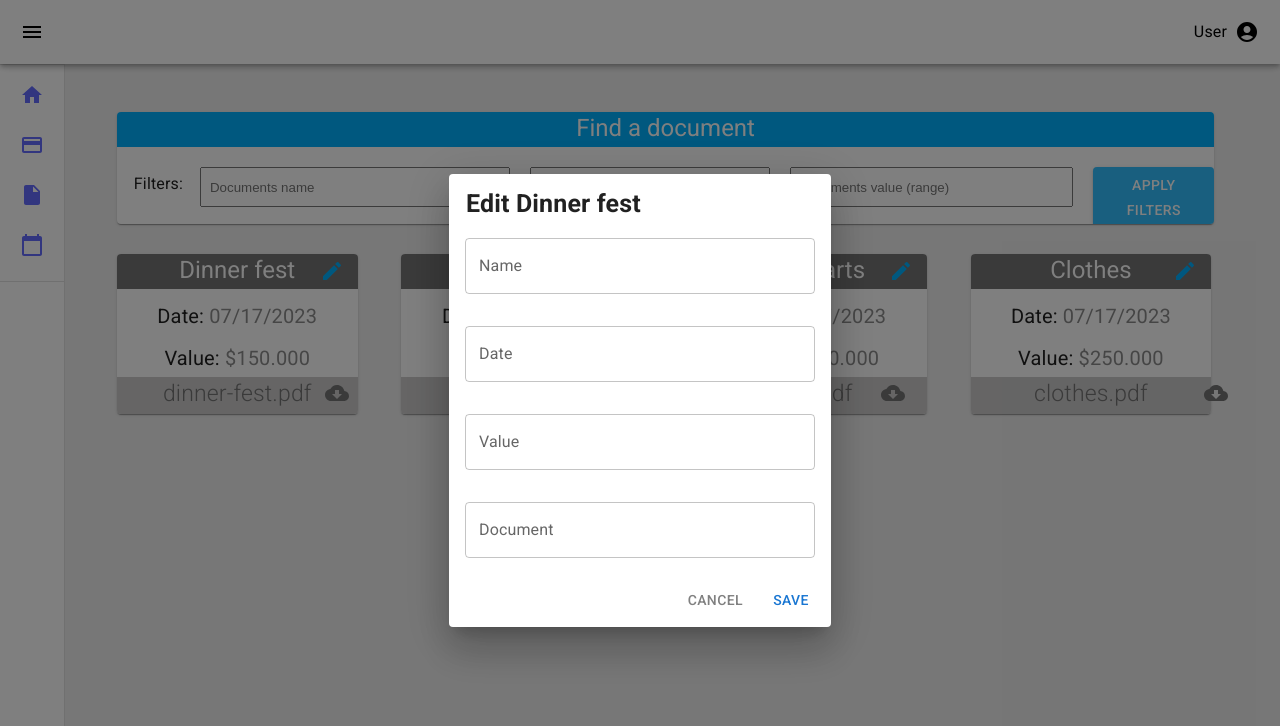
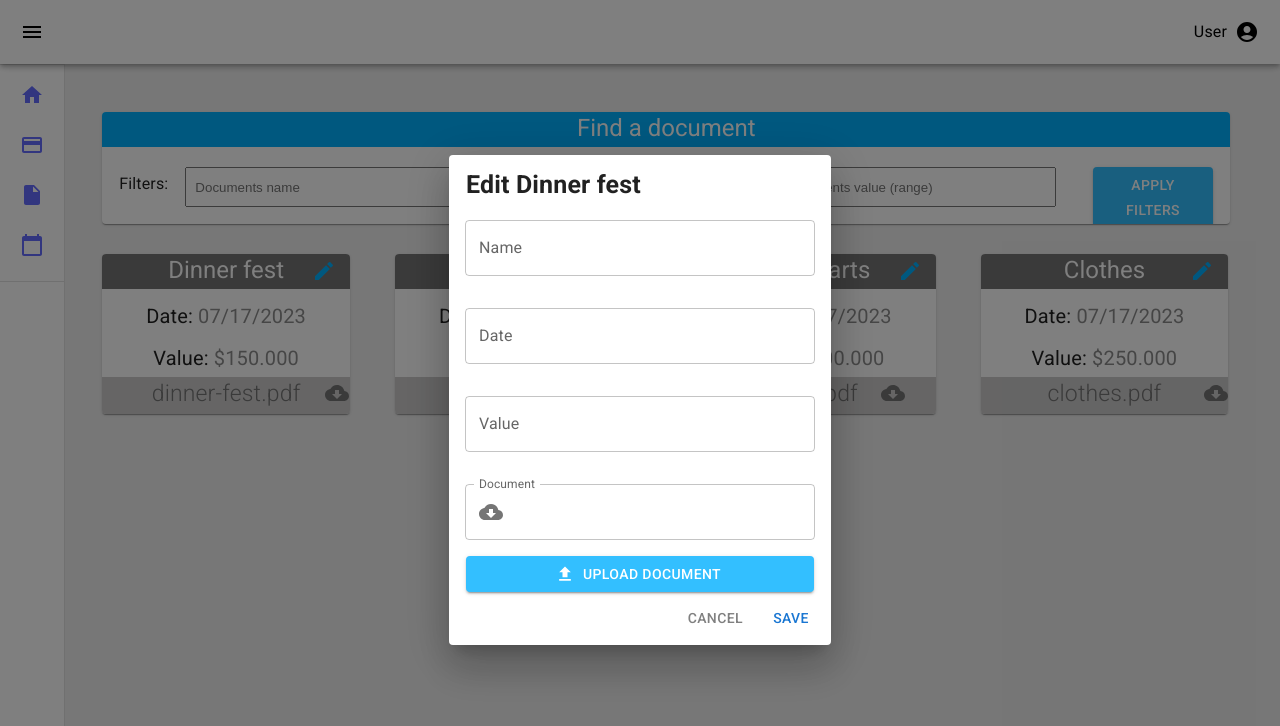
Before and after one commit to JPabloMF/Bills-system, a React (Vite) app: page /dashboard/documents in a window 1280 px wide. Both pictures are taken after a click on the button 345 px from the left and 272 px from the top of the page. Shown: the top 726 px of the page. Built offline with nearby package versions, Linux system fonts and the light colour scheme.

Commit message:
Se agrego icono en el text field y se creo un button para subir archivos

```diff
--- a/src/components/shared/DialogDocuments.jsx
+++ b/src/components/shared/DialogDocuments.jsx
@@ -8,7 +8,10 @@ import DialogActions from "@mui/material/DialogActions";
 import IconButton from "@mui/material/IconButton";
 import CloseIcon from "@mui/icons-material/Close";
 import TextField from "@mui/material/TextField";
-
+import InputAdornment from "@mui/material/InputAdornment";
+import CloudDownloadIcon from "@mui/icons-material/CloudDownload";
+import FileUploadIcon from "@mui/icons-material/FileUpload";
+import "../../style/Documents.css";
 
 const BootstrapDialog = styled(Dialog)(({ theme }) => ({
   "& .MuiDialogContent-root": {
@@ -65,7 +68,26 @@ export default function DialogDocuments({ title }) {
         <TextField id="basic" label="Name" variant="outlined" />
         <TextField id="basicO" label="Date" variant="outlined" />
         <TextField id="outlined" label="Value" variant="outlined" />
-        <TextField id="outlined-basic" label="Document" variant="outlined" />
+        <TextField
+          id="outlined-basic"
+          label="Document"
+          InputProps={{
+            startAdornment: (
+              <InputAdornment position="start">
+                <CloudDownloadIcon />
+              </InputAdornment>
+            ),
+          }}
+          variant="outlined"
+        />
+        <Button
+          variant="contained"
+          component="label"
+          startIcon={<FileUploadIcon />}
+        >
+          Upload Document
+          <input type="file" hidden />
+        </Button>
         <DialogActions>
           <Button className="buttonCancel" autoFocus onClick={handleClose}>
             Cancel
--- a/src/style/Documents.css
+++ b/src/style/Documents.css
@@ -87,3 +87,8 @@
   padding-left: 17px;
   padding-top: 11px;
 }
+
+.MuiButton-contained.MuiButtonBase-root {
+  margin-left: 17px;
+  margin-right: 17px;
+}
```
